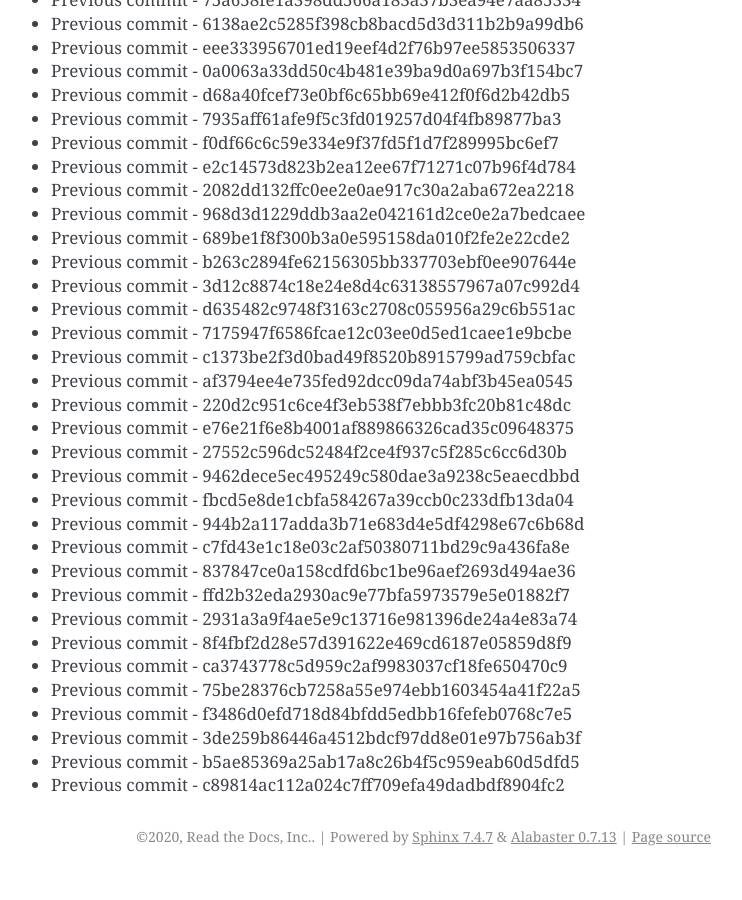
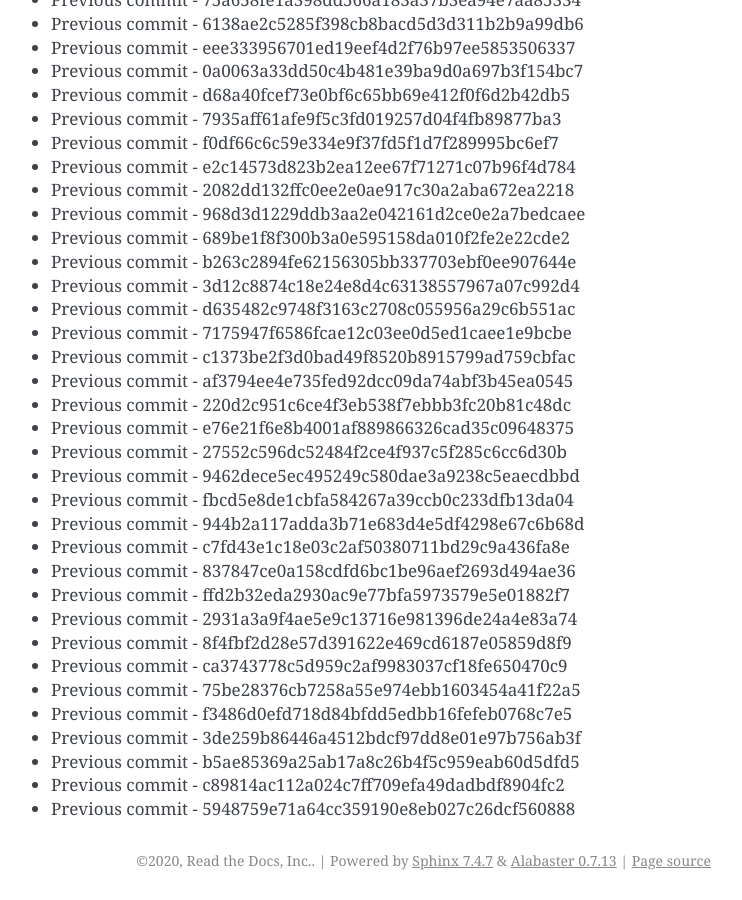
Before and after one commit to readthedocs/rtd-git-stresstest, a Sphinx documentation site: the page built from docs/updates.rst, in a window 1280 px wide and 900 px high, scrolled down 31758 px. Shown: the whole window, without its empty margins (399-1141 px from the left). Built offline with Sphinx 7.4.7, drawn with Linux system fonts in a browser that asks for light colours; before the commit the page ends 32634 px from its top, so only the background shows below that.

Commit message:
Generating commit from previous: 5948759e71a64cc359190e8eb027c26dcf560888

```diff
--- a/docs/updates.rst
+++ b/docs/updates.rst
@@ -1366,3 +1366,4 @@ It can be tested for any performance characteristics.
 * Previous commit - 3de259b86446a4512bdcf97dd8e01e97b756ab3f
 * Previous commit - b5ae85369a25ab17a8c26b4f5c959eab60d5dfd5
 * Previous commit - c89814ac112a024c7ff709efa49dadbdf8904fc2
+* Previous commit - 5948759e71a64cc359190e8eb027c26dcf560888
```
